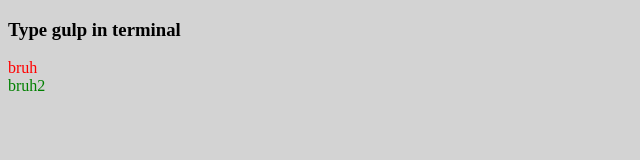
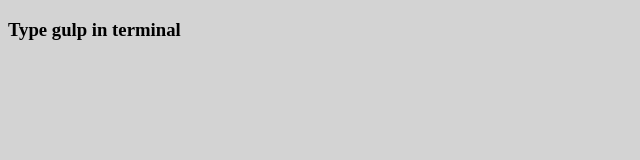
Before and after one commit to ehern131/rawshorts_challenge, a website: page app/index.html in a window 1280 px wide. Shown: the full height of the page, 0-640 px from the left. Drawn offline with Linux system fonts and the light colour scheme.

Commit message:
Initial Commit

```diff
--- a/app/index.html
+++ b/app/index.html
@@ -7,8 +7,8 @@
 </head>
 <body>
   <h3>Type gulp in terminal</h3>
-  <div class="bruh">bruh
-    <div class="bruh2">bruh2
+  <div class="bruh">
+    <div class="bruh2">
       </div>
     </div>
   </div>
```
